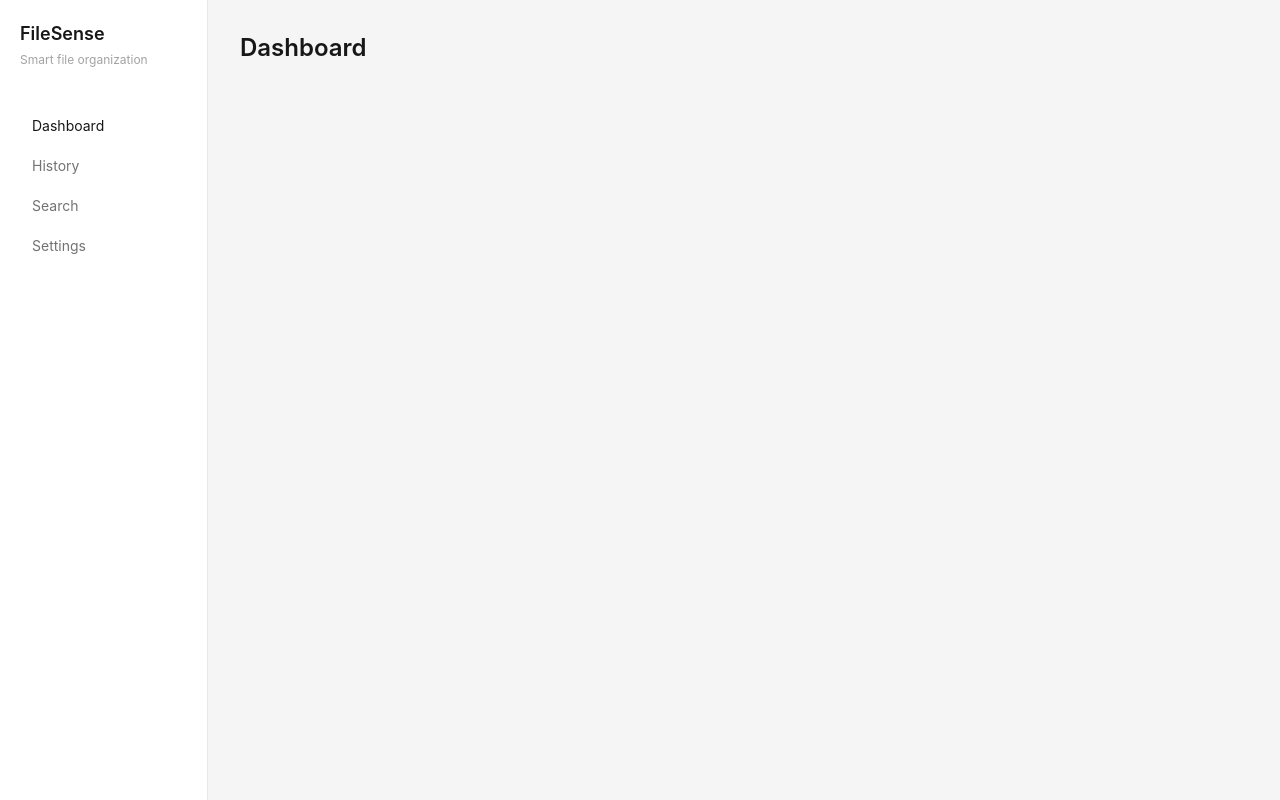
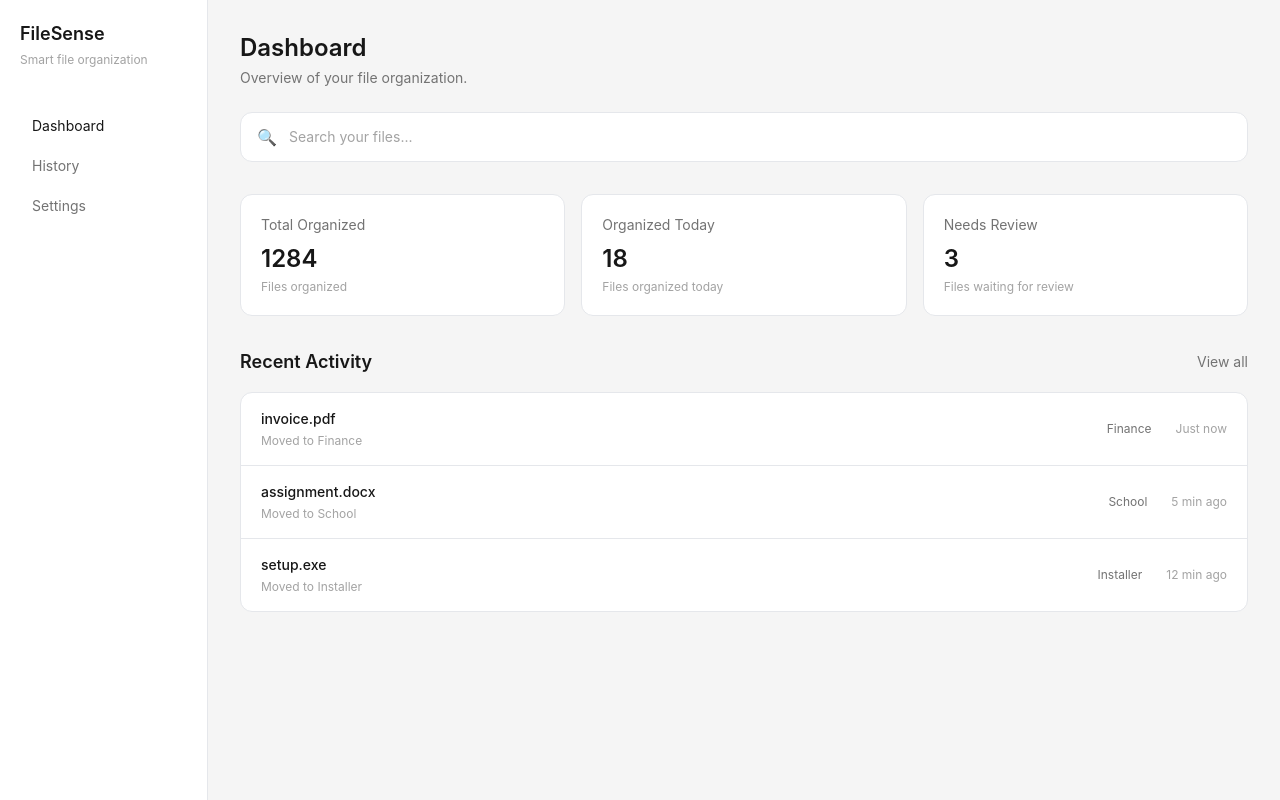
Before and after one commit to leasouleil/filesense, a React (Vite) app in the folder frontend/: page / in a window 1280 px wide. Built offline with nearby package versions, Linux system fonts and the light colour scheme.

Commit message:
Added dashboard file search navigation

```diff
--- /dev/null
+++ b/frontend/src/components/RecentActivity.tsx
@@ -0,0 +1,78 @@
+interface Activity {
+  id: number
+  fileName: string
+  category: string
+  action: string
+  time: string
+}
+
+const activities: Activity[] = [
+  {
+    id: 1,
+    fileName: 'invoice.pdf',
+    category: 'Finance',
+    action: 'Moved to Finance',
+    time: 'Just now',
+  },
+  {
+    id: 2,
+    fileName: 'assignment.docx',
+    category: 'School',
+    action: 'Moved to School',
+    time: '5 min ago',
+  },
+  {
+    id: 3,
+    fileName: 'setup.exe',
+    category: 'Installer',
+    action: 'Moved to Installer',
+    time: '12 min ago',
+  },
+]
+
+function RecentActivity() {
+  return (
+    <section className="mt-8">
+      <div className="mb-4 flex items-center justify-between">
+        <h2 className="text-lg font-semibold text-fs-text-primary">
+          Recent Activity
+        </h2>
+
+        <button className="text-sm text-fs-text-secondary hover:text-fs-text-primary">
+          View all
+        </button>
+      </div>
+
+      <div className="overflow-hidden rounded-xl border border-fs-border bg-fs-surface">
+        {activities.map((activity) => (
+          <div
+            key={activity.id}
+            className="flex items-center justify-between border-b border-fs-border px-5 py-4 last:border-b-0"
+          >
+            <div>
+              <p className="text-sm font-medium text-fs-text-primary">
+                {activity.fileName}
+              </p>
+
+              <p className="mt-1 text-xs text-fs-text-muted">
+                {activity.action}
+              </p>
+            </div>
+
+            <div className="flex items-center gap-6">
+              <span className="text-xs text-fs-text-secondary">
+                {activity.category}
+              </span>
+
+              <span className="text-xs text-fs-text-muted">
+                {activity.time}
+              </span>
+            </div>
+          </div>
+        ))}
+      </div>
+    </section>
+  )
+}
+
+export default RecentActivity
--- /dev/null
+++ b/frontend/src/components/SearchBar.tsx
@@ -0,0 +1,99 @@
+import { useState } from 'react'
+
+interface SearchResult {
+  id: number
+  fileName: string
+  category: string
+  type: string
+}
+
+const mockResults: SearchResult[] = [
+  {
+    id: 1,
+    fileName: 'invoice_august.pdf',
+    category: 'Finance',
+    type: 'PDF',
+  },
+  {
+    id: 2,
+    fileName: 'invoice_july.pdf',
+    category: 'Finance',
+    type: 'PDF',
+  },
+  {
+    id: 3,
+    fileName: 'ABC_invoice.pdf',
+    category: 'Finance',
+    type: 'PDF',
+  },
+]
+
+interface SearchBarProps {
+  onViewAll: (query: string) => void
+}
+
+function SearchBar({ onViewAll }: SearchBarProps) {
+  const [query, setQuery] = useState('')
+
+  const filteredResults = mockResults.filter((file) =>
+    file.fileName.toLowerCase().includes(query.toLowerCase())
+  )
+
+  const showResults = query.trim().length > 0
+
+  return (
+    <div className="relative mt-6">
+      {/* Search input */}
+      <div className="flex items-center rounded-xl border border-fs-border bg-fs-surface px-4 py-3">
+        <span className="mr-3 text-fs-text-muted">
+          🔍
+        </span>
+
+        <input
+          type="text"
+          value={query}
+          onChange={(event) => setQuery(event.target.value)}
+          placeholder="Search your files..."
+          className="w-full bg-transparent text-sm text-fs-text-primary outline-none placeholder:text-fs-text-muted"
+        />
+      </div>
+
+      {/* Results dropdown */}
+      {showResults && (
+        <div className="absolute left-0 right-0 top-full z-10 mt-2 overflow-hidden rounded-xl border border-fs-border bg-fs-surface shadow-lg">
+          {filteredResults.length > 0 ? (
+            <>
+              {filteredResults.map((file) => (
+                <button
+                  key={file.id}
+                  className="w-full border-b border-fs-border px-4 py-3 text-left last:border-b-0 hover:bg-fs-background"
+                >
+                  <p className="text-sm font-medium text-fs-text-primary">
+                    {file.fileName}
+                  </p>
+
+                  <p className="mt-1 text-xs text-fs-text-secondary">
+                    {file.category} · {file.type}
+                  </p>
+                </button>
+              ))}
+
+              <button
+                onClick={() => onViewAll(query)}
+                className="w-full px-4 py-3 text-center text-sm text-fs-text-secondary hover:bg-fs-background hover:text-fs-text-primary"
+              >
+                View all results →
+              </button>
+            </>
+          ) : (
+            <div className="px-4 py-5 text-center text-sm text-fs-text-secondary">
+              No files found.
+            </div>
+          )}
+        </div>
+      )}
+    </div>
+  )
+}
+
+export default SearchBar
--- a/frontend/src/components/Sidebar.tsx
+++ b/frontend/src/components/Sidebar.tsx
@@ -12,10 +12,6 @@ function Sidebar({ activePage, onNavigate }: SidebarProps) {
     {
       name: 'History',
       id: 'history',
-    },
-    {
-      name: 'Search',
-      id: 'search',
     },
     {
       name: 'Settings',
--- /dev/null
+++ b/frontend/src/components/StatCard.tsx
@@ -0,0 +1,31 @@
+interface StatCardProps {
+  label: string
+  value: string | number
+  description?: string
+}
+
+function StatCard({
+  label,
+  value,
+  description,
+}: StatCardProps) {
+  return (
+    <div className="rounded-xl border border-fs-border bg-fs-surface p-5">
+      <p className="text-sm text-fs-text-secondary">
+        {label}
+      </p>
+
+      <p className="mt-2 text-2xl font-semibold text-fs-text-primary">
+        {value}
+      </p>
+
+      {description && (
+        <p className="mt-1 text-xs text-fs-text-muted">
+          {description}
+        </p>
+      )}
+    </div>
+  )
+}
+
+export default StatCard
--- a/frontend/src/layouts/AppLayout.tsx
+++ b/frontend/src/layouts/AppLayout.tsx
@@ -1,7 +1,6 @@
 import { useState } from 'react'
 
 import Sidebar from '../components/Sidebar'
-
 import Dashboard from '../pages/Dashboard'
 import History from '../pages/History'
 import Search from '../pages/Search'
@@ -9,6 +8,7 @@ import Settings from '../pages/Settings'
 
 function AppLayout() {
   const [activePage, setActivePage] = useState('dashboard')
+  const [searchQuery, setSearchQuery] = useState('')
 
   const renderPage = () => {
     switch (activePage) {
@@ -16,14 +16,21 @@ function AppLayout() {
         return <History />
 
       case 'search':
-        return <Search />
+        return <Search query={searchQuery}/>
 
       case 'settings':
         return <Settings />
 
       case 'dashboard':
       default:
-        return <Dashboard />
+        return (
+          <Dashboard
+            onViewAllSearch={(query) => {
+              setSearchQuery(query)
+              setActivePage('search')
+            }}
+          />
+        )
     }
   }
 
--- a/frontend/src/pages/Dashboard.tsx
+++ b/frontend/src/pages/Dashboard.tsx
@@ -1,9 +1,53 @@
-function Dashboard() {
+import StatCard from '../components/StatCard'
+import RecentActivity from '../components/RecentActivity'
+import SearchBar from '../components/SearchBar'
+
+
+interface DashboardProps {
+  onViewAllSearch: (query: string) => void
+}
+
+function Dashboard({ onViewAllSearch }: DashboardProps) {
   return (
-    <div>
-      <h1 className="text-2xl font-semibold">
-        Dashboard
-      </h1>
+    <div className="mx-auto max-w-6xl">
+      {/* Page Header */}
+      <header>
+        <h1 className="text-2xl font-semibold text-fs-text-primary">
+          Dashboard
+        </h1>
+
+        <p className="mt-1 text-sm text-fs-text-secondary">
+          Overview of your file organization.
+        </p>
+      </header>
+
+      <SearchBar
+        onViewAll={onViewAllSearch}
+      />
+
+      {/* Statistics */}
+      <section className="mt-8 grid grid-cols-1 gap-4 md:grid-cols-3">
+        <StatCard
+          label="Total Organized"
+          value={1284}
+          description="Files organized"
+        />
+
+        <StatCard
+          label="Organized Today"
+          value={18}
+          description="Files organized today"
+        />
+
+        <StatCard
+          label="Needs Review"
+          value={3}
+          description="Files waiting for review"
+        />
+      </section>
+
+      {/* Recent Activity */}
+      <RecentActivity />
     </div>
   )
 }
--- a/frontend/src/pages/Search.tsx
+++ b/frontend/src/pages/Search.tsx
@@ -1,9 +1,25 @@
-function Search() {
+interface SearchProps {
+  query: string
+}
+
+function Search({ query }: SearchProps) {
   return (
-    <div>
-      <h1 className="text-2xl font-semibold">
-        Search
-      </h1>
+    <div className="mx-auto max-w-6xl">
+      <header>
+        <h1 className="text-2xl font-semibold text-fs-text-primary">
+          Search
+        </h1>
+
+        <p className="mt-1 text-sm text-fs-text-secondary">
+          Search results for "{query}"
+        </p>
+      </header>
+
+      <div className="mt-8 rounded-xl border border-fs-border bg-fs-surface p-5">
+        <p className="text-sm text-fs-text-secondary">
+          Search results will appear here.
+        </p>
+      </div>
     </div>
   )
 }
```
